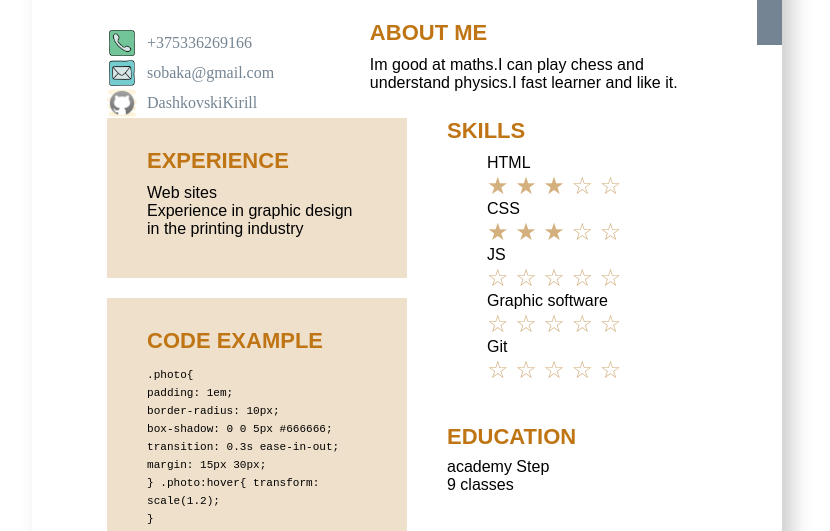
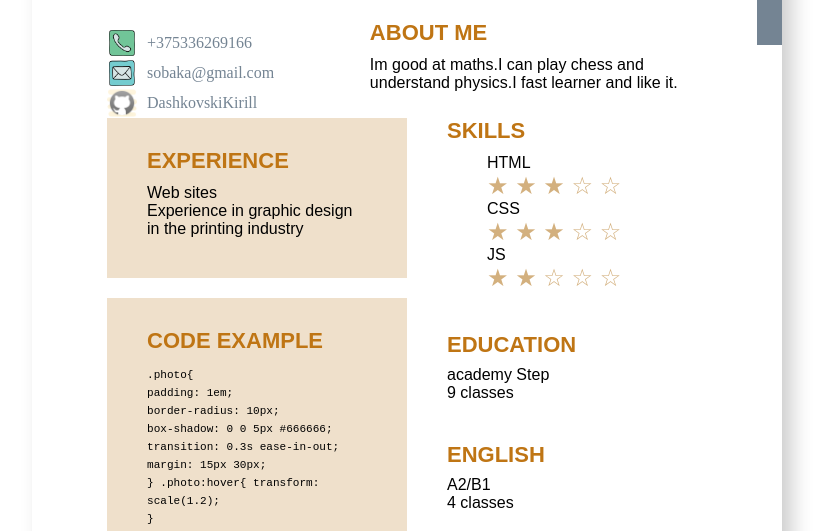
Before and after one commit to Kirilll07/cv, a plain HTML site: page index.html in a window 1280 px wide. Shown: the part 262-793 px from the top of the page, without its empty margins (233-1063 px from the left). Drawn offline with Linux system fonts and the light colour scheme; files whose address does not match are found by name; a web font is replaced by a local one.

Commit message:
Update index.html

```diff
--- a/index.html
+++ b/index.html
@@ -98,13 +98,7 @@
                     <span class="stars"> &#x2605 &#x2605 &#x2605 &#x2606 &#x2606</span>
                 </li>
                 <li>JS <br>
-                    <span class="stars"> &#x2606 &#x2606 &#x2606 &#x2606 &#x2606</span>
-                </li>
-                <li>Graphic software <br>
-                    <span class="stars"> &#x2606 &#x2606 &#x2606 &#x2606 &#x2606</span>
-                </li>
-                <li>Git <br>
-                    <span class="stars"> &#x2606 &#x2606 &#x2606 &#x2606 &#x2606</span>
+                    <span class="stars"> &#x2605 &#x2605 &#x2606 &#x2606 &#x2606</span>
                 </li>
             </ul>
         </div>
```
